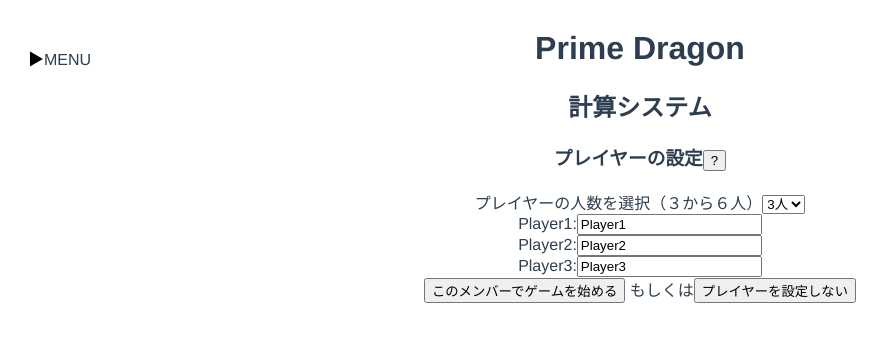
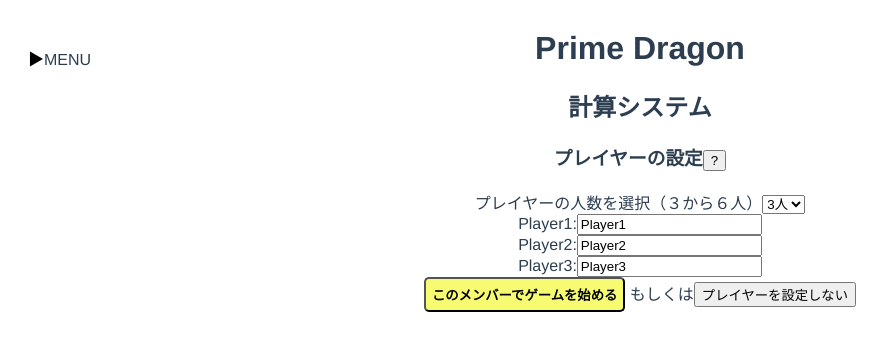
Before and after one commit to TPGCommunity/tpg_board_game, a Vue app: page / in a window 1280 px wide. Shown: the top 350 px of the page, without its empty margins (0-889 px from the left). Built offline with nearby package versions, Linux system fonts and the light colour scheme.

Commit message:
決定などのボタンの色を変更

```diff
--- a/src/components/Calculater.vue
+++ b/src/components/Calculater.vue
@@ -294,12 +294,13 @@ const bomb = (color) => {
 <template>
     <PlayerSettingHelp v-if="openPlayerSettingHelp" @closePlayerSettingHelp="openPlayerSettingHelp = false" />
     <FinishConfirm v-if="finishConfirm"
-        @confirm="finishConfirm = false; finishOnePlayer(finishPlayer, finishColor, dragon)" @cancel="finishConfirm = false"
-        :finishColor="colorTranslate(finishColor)" :finishPlayer="playersList[finishPlayer]"
-        :number="colorToNumber(finishColor)" :haveFinished="haveFinishedCheck(finishPlayer)" :dragon="dragon" />
-    <Result v-show="showResult" @closeModalAndNext="showResult = false; round += 1; restartRound()" @finishGame="startSetting=false; init=false; showResult=false"
-        :oneRoundScore="roundScoreList" :playersList="playersList" :playerNumber="playerNumber" status="endOfRound"
-        :round="round" />
+        @confirm="finishConfirm = false; finishOnePlayer(finishPlayer, finishColor, dragon)"
+        @cancel="finishConfirm = false" :finishColor="colorTranslate(finishColor)"
+        :finishPlayer="playersList[finishPlayer]" :number="colorToNumber(finishColor)"
+        :haveFinished="haveFinishedCheck(finishPlayer)" :dragon="dragon" />
+    <Result v-show="showResult" @closeModalAndNext="showResult = false; round += 1; restartRound()"
+        @finishGame="startSetting = false; init = false; showResult = false" :oneRoundScore="roundScoreList"
+        :playersList="playersList" :playerNumber="playerNumber" status="endOfRound" :round="round" />
 
     <h2>計算システム</h2>
 
@@ -320,7 +321,7 @@ const bomb = (color) => {
             <div v-if="playerNumber > 4">Player5:<input v-model="playersList[4]"></div>
             <div v-if="playerNumber > 5">Player6:<input v-model="playersList[5]"></div>
         </div>
-        <button @click="finishSetting">このメンバーでゲームを始める</button>
+        <button @click="finishSetting" class="decide-button">このメンバーでゲームを始める</button>
         もしくは<button @click="usePlayer = false; startSetting = true">プレイヤーを設定しない</button>
     </div>
 
@@ -356,11 +357,12 @@ const bomb = (color) => {
             </select>
         </div>
         <button @click="startSetting = false">プレイヤー設定に戻る</button>
-        <button @click="finishInit">決定</button>
+        <button @click="finishInit" class="decide-button">決定</button>
     </div>
 
     <div class="reset-buttons" v-if="init == true && blueBomb == false && yellowBomb == false && greenBomb == false">
-        <button @click="startSetting = false; init = false">人数から設定しなおす</button><!--TODO:処理を関数にして、プレイヤーリストを初期化-->
+        <button @click="startSetting = false; init = false">人数から設定しなおす</button>
+        <!--TODO:処理を関数にして、プレイヤーリストを初期化-->
         <button @click="restartRound">トップカードから設定しなおす</button>
         <br>
         <button @click="resetExceptTop">トップカード以外をはじめから入力する</button>
@@ -369,15 +371,16 @@ const bomb = (color) => {
     <div class="score"
         v-if="init == true && usePlayer && blueBomb == false && yellowBomb == false && greenBomb == false">
         <div class="score-table-wrapper">
-            <table border="1" class="score-table"><!--TODO:名前の文字数が違っても幅を等しく-->
+            <table border="1" class="score-table">
+                <!--TODO:名前の文字数が違っても幅を等しく-->
                 <thead>
                     <tr>
-                        <th class="table-content" v-for="player in playersList">{{ player }}</th>
+                        <th class="table-content" v-for="player in playersList">{{  player  }}</th>
                     </tr>
                 </thead>
                 <tbody>
                     <tr>
-                        <td class="table-content" v-for="(pl, index) in playersList">{{ roundScoreList[index] }}</td>
+                        <td class="table-content" v-for="(pl, index) in playersList">{{  roundScoreList[index]  }}</td>
                     </tr>
                 </tbody>
             </table>
@@ -386,7 +389,7 @@ const bomb = (color) => {
             <label for="finish-player">上がるプレイヤー</label>
             <select v-model.number="finishPlayer" name="finish-player">
                 <option v-for="(player, index) in playersList" :value="index">
-                    <div>{{ player }}</div>
+                    <div>{{  player  }}</div>
                 </option>
             </select>
             <label for="finish-color">色</label>
@@ -398,14 +401,14 @@ const bomb = (color) => {
             <label for="dragon">龍王</label>
             <input type="checkbox" v-model="dragon" name="dragon">
             <br>
-            <button @click="finishConfirm = true">奉納する</button>
+            <button @click="finishConfirm = true" class="decide-button">奉納する</button>
         </div>
     </div>
 
     <div class="calculater" v-if="init == true && blueBomb == false && yellowBomb == false && greenBomb == false">
         <div class="colors">
             <div class="blue">
-                <h2 class="blueCount">{{ blueCount }}</h2>
+                <h2 class="blueCount">{{  blueCount  }}</h2>
                 <br>
                 <div class="blue-buttons">
                     <button @click="blueBomb = true" class="blue-button">逆鱗</button>
@@ -436,11 +439,11 @@ const bomb = (color) => {
                 </div>
                 <br>
                 <div v-for="blueCard in blueList" class="blue-list">
-                    <div>{{ blueCard[0] }}{{ blueCard[1] }}</div>
+                    <div>{{  blueCard[0]  }}{{  blueCard[1]  }}</div>
                 </div>
             </div>
             <div class="yellow">
-                <h2 class="yellowCount">{{ yellowCount }}</h2>
+                <h2 class="yellowCount">{{  yellowCount  }}</h2>
                 <br>
                 <div class="yellow-buttons">
                     <button @click="yellowBomb = true" class="yellow-button">逆鱗</button>
@@ -471,11 +474,11 @@ const bomb = (color) => {
                 </div>
                 <br>
                 <div v-for="yellowCard in yellowList" class="yellow-list">
-                    <div>{{ yellowCard[0] }}{{ yellowCard[1] }}</div>
+                    <div>{{  yellowCard[0]  }}{{  yellowCard[1]  }}</div>
                 </div>
             </div>
             <div class="green">
-                <h2 class="greenCount">{{ greenCount }}</h2>
+                <h2 class="greenCount">{{  greenCount  }}</h2>
                 <br>
                 <div class="green-buttons">
                     <button @click="greenBomb = true" class="green-button">逆鱗</button>
@@ -507,7 +510,7 @@ const bomb = (color) => {
                 </div>
                 <br>
                 <div v-for="greenCard in greenList" class="green-list">
-                    <div>{{ greenCard[0] }}{{ greenCard[1] }}</div>
+                    <div>{{  greenCard[0]  }}{{  greenCard[1]  }}</div>
                 </div>
             </div>
         </div>
@@ -517,29 +520,29 @@ const bomb = (color) => {
         <div class="blue-bomb" v-if="blueBomb == true">
             <h3 class="blue-bomb-t">逆鱗　青</h3>
             <div v-for="(blueCard, index) in blueList">
-                {{ index }}:{{ blueCard[0] }}{{ blueCard[1] }}
+                {{  index  }}:{{  blueCard[0]  }}{{  blueCard[1]  }}
             </div>
             <div>取り除くカードの番号を3つまで選択（トップカードは選択できません）</div>
             <div>
                 <select name="blueBomb1" id="blueBomb1" v-model.number="bombList[0]">
                     <option v-for="(b, i) in blueList" v-bind:value="i">
-                        <div v-if="i > 0">{{ i }}:{{ b[0] }}{{ b[1] }}</div>
+                        <div v-if="i > 0">{{  i  }}:{{  b[0]  }}{{  b[1]  }}</div>
                     </option>
                     <option value=0>選ばない</option>
                 </select>
                 <select name="blueBomb2" id="blueBomb2" v-model.number="bombList[1]">
                     <option v-for="(b, i) in blueList" v-bind:value="i">
-                        <div v-if="i > 0">{{ i }}:{{ b[0] }}{{ b[1] }}</div>
+                        <div v-if="i > 0">{{  i  }}:{{  b[0]  }}{{  b[1]  }}</div>
                     </option>
                     <option value=0>選ばない</option>
                 </select>
                 <select name="blueBomb3" id="blueBomb3" v-model.number="bombList[2]">
                     <option v-for="(b, i) in blueList" v-bind:value="i">
-                        <div v-if="i > 0">{{ i }}:{{ b[0] }}{{ b[1] }}</div>
+                        <div v-if="i > 0">{{  i  }}:{{  b[0]  }}{{  b[1]  }}</div>
                     </option>
                     <option value=0>選ばない</option>
                 </select>
-                <button @click="bomb('blue')">逆鱗!</button>
+                <button @click="bomb('blue')" class="dicide-button">逆鱗!</button>
                 <button @click="blueBomb = false; bombList = [0, 0, 0]">逆鱗をキャンセル</button>
                 <div v-if="bombError == true" class="bomb-error"><strong>同じカードを２回以上選んでいます！</strong></div>
             </div>
@@ -547,29 +550,29 @@ const bomb = (color) => {
         <div class="yellow-bomb" v-if="yellowBomb == true">
             <h2 class="yellow-bomb-t">逆鱗　黄</h2>
             <div v-for="(yellowCard, index) in yellowList">
-                {{ index }}:{{ yellowCard[0] }}{{ yellowCard[1] }}
+                {{  index  }}:{{  yellowCard[0]  }}{{  yellowCard[1]  }}
             </div>
             <div>取り除くカードの番号を3つまで選択（トップカードは選択できません）</div>
             <div>
                 <select name="yellowBomb1" id="yellowBomb1" v-model.number="bombList[0]">
                     <option v-for="(b, i) in yellowList" v-bind:value="i">
-                        <div v-if="i > 0">{{ i }}:{{ b[0] }}{{ b[1] }}</div>
+                        <div v-if="i > 0">{{  i  }}:{{  b[0]  }}{{  b[1]  }}</div>
                     </option>
                     <option value=0>選ばない</option>
                 </select>
                 <select name="yellowBomb2" id="yellowBomb2" v-model.number="bombList[1]">
                     <option v-for="(b, i) in yellowList" v-bind:value="i">
-                        <div v-if="i > 0">{{ i }}:{{ b[0] }}{{ b[1] }}</div>
+                        <div v-if="i > 0">{{  i  }}:{{  b[0]  }}{{  b[1]  }}</div>
                     </option>
                     <option value=0>選ばない</option>
                 </select>
                 <select name="yellowBomb3" id="yellowBomb3" v-model.number="bombList[2]">
                     <option v-for="(b, i) in yellowList" v-bind:value="i">
-                        <div v-if="i > 0">{{ i }}:{{ b[0] }}{{ b[1] }}</div>
+                        <div v-if="i > 0">{{  i  }}:{{  b[0]  }}{{  b[1]  }}</div>
                     </option>
                     <option value=0>選ばない</option>
                 </select>
-                <button @click="bomb('yellow')">逆鱗!</button>
+                <button @click="bomb('yellow')" class="decide-button">逆鱗!</button>
                 <button @click="yellowBomb = false; bombList = [0, 0, 0]">逆鱗をキャンセル</button>
                 <div v-if="bombError == true" class="bomb-error"><strong>同じカードを２回選んでいます！</strong></div>
             </div>
@@ -577,29 +580,29 @@ const bomb = (color) => {
         <div class="green-bomb" v-if="greenBomb == true">
             <h2 class="green-bomb-t">逆鱗　緑</h2>
             <div v-for="(greenCard, index) in greenList">
-                {{ index }}:{{ greenCard[0] }}{{ greenCard[1] }}
+                {{  index  }}:{{  greenCard[0]  }}{{  greenCard[1]  }}
             </div>
             <div>取り除くカードの番号を２つまで選択（トップカードは選択できません）</div>
             <div>
                 <select name="greenBomb1" id="greenBomb1" v-model.number="bombList[0]">
                     <option v-for="(b, i) in greenList" v-bind:value="i">
-                        <div v-if="i > 0">{{ i }}:{{ b[0] }}{{ b[1] }}</div>
+                        <div v-if="i > 0">{{  i  }}:{{  b[0]  }}{{  b[1]  }}</div>
                     </option>
                     <option value=0>選ばない</option>
                 </select>
                 <select name="greenBomb2" id="greenBomb2" v-model.number="bombList[1]">
                     <option v-for="(b, i) in greenList" v-bind:value="i">
-                        <div v-if="i > 0">{{ i }}:{{ b[0] }}{{ b[1] }}</div>
+                        <div v-if="i > 0">{{  i  }}:{{  b[0]  }}{{  b[1]  }}</div>
                     </option>
                     <option value=0>選ばない</option>
                 </select>
                 <select name="greenBomb3" id="greenBomb3" v-model.number="bombList[2]">
                     <option v-for="(b, i) in greenList" v-bind:value="i">
-                        <div v-if="i > 0">{{ i }}:{{ b[0] }}{{ b[1] }}</div>
+                        <div v-if="i > 0">{{  i  }}:{{  b[0]  }}{{  b[1]  }}</div>
                     </option>
                     <option value=0>選ばない</option>
                 </select>
-                <button @click="bomb('green')">逆鱗!</button>
+                <button @click="bomb('green')" class="decide-button">逆鱗!</button>
                 <button @click="greenBomb = false; bombList = [0, 0, 0]">逆鱗をキャンセル</button>
                 <div v-if="bombError == true" class="bomb-error"><strong>同じカードを２回選んでいます！</strong></div>
             </div>
@@ -614,6 +617,20 @@ const bomb = (color) => {
 
 .reset-buttons {
     text-align: right;
+}
+
+.decide-button {
+    background-color: rgb(247, 251, 113);
+    padding: 6px;
+    font-weight: bold;
+    border-radius: 5px;
+}
+
+.decide-button:hover {
+    background-color: rgb(205, 208, 114);
+    padding: 6px;
+    font-weight: bold;
+    border-radius: 5px;
 }
 
 .colors {
--- a/src/components/Modals/FinishConfirm.vue
+++ b/src/components/Modals/FinishConfirm.vue
@@ -25,7 +25,7 @@ const props = defineProps({
         <div v-if="haveFinished" class="warning">{{ finishPlayer }}はすでに一度奉納しています。もう一度奉納しますか？得点が上書きされます。</div>
         <div>
           <button @click="$emit('cancel')">やめる</button>
-          <button @click="$emit('confirm')">決定</button>
+          <button @click="$emit('confirm')" class="decide-button">決定</button>
         </div>
       </div>
     </div>
@@ -101,5 +101,20 @@ const props = defineProps({
 
 .warning {
   color: red;
+  font-size: larger;
+}
+
+.decide-button {
+  background-color: rgb(247, 251, 113);
+  padding: 6px;
+  font-weight: bold;
+  border-radius: 5px;
+}
+
+.decide-button:hover {
+  background-color: rgb(205, 208, 114);
+  padding: 6px;
+  font-weight: bold;
+  border-radius: 5px;
 }
 </style>
--- a/src/components/Modals/Result.vue
+++ b/src/components/Modals/Result.vue
@@ -84,8 +84,8 @@ const add = () => {
             </table>
           </div>
           <div>
-            <button v-if="round < 2" :disabled="!added" @click="$emit('closeModalAndNext'); added = false">つぎのラウンドへ</button>
-            <!--<button v-if="round == 2" :disabled="!added" @click="$emmit('finishGame')">ゲームを終了する</button>-->
+            <button v-if="round < 2" :disabled="!added" @click="$emit('closeModalAndNext'); added = false" class="decide-button">つぎのラウンドへ</button>
+            <!--<button v-if="round == 2" :disabled="!added" @click="$emmit('finishGame')">ゲームを終了する</button>--><!--TODO:buttonにする-->
             <a href="https://prime-dragon-tpcs.netlify.app">ゲームを終了する</a>
           </div>
         </div>
@@ -177,4 +177,18 @@ tfoot {
   background-color: rgb(87, 86, 86);
   color: #fff;
 }
+
+.decide-button {
+  background-color: rgb(247, 251, 113);
+  padding: 6px;
+  font-weight: bold;
+  border-radius: 5px;
+}
+
+.decide-button:hover {
+  background-color: rgb(205, 208, 114);
+  padding: 6px;
+  font-weight: bold;
+  border-radius: 5px;
+}
 </style>
```
